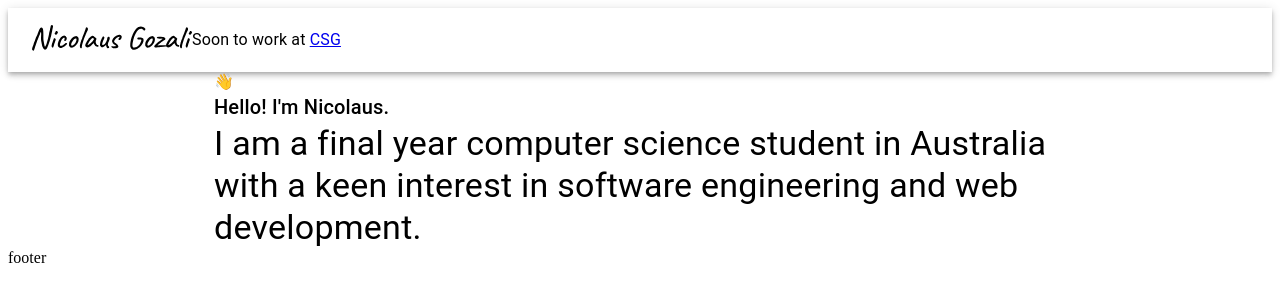
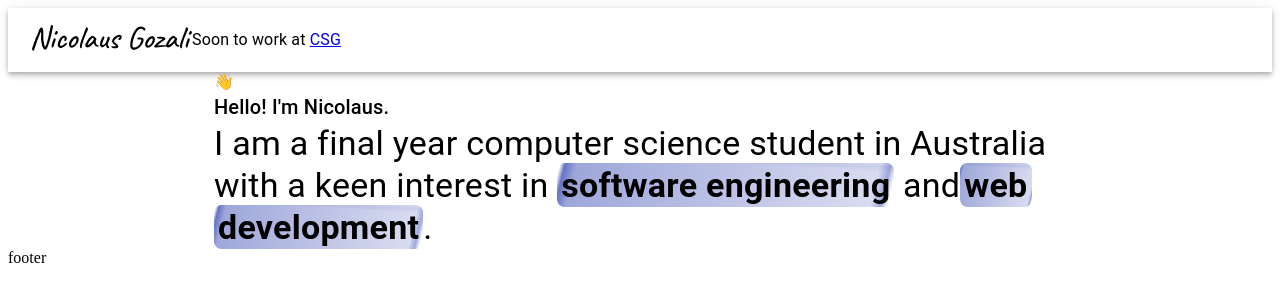
Before and after one commit to nicolauscg/personal-blog, a Next.js app: page / in a window 1280 px wide. Shown: the top 302 px of the page. Built offline with nearby package versions, Linux system fonts and the light colour scheme.

Commit message:
feat: add text highlight

```diff
--- /dev/null
+++ b/components/StyledMark.tsx
@@ -0,0 +1,35 @@
+import { alpha, styled } from "@mui/material/styles";
+import { ReactNode } from "react";
+
+interface HighlightProps {
+  children: ReactNode;
+  colorHex: string;
+}
+
+const StyledMark = styled("mark")<HighlightProps>(({ colorHex }) => {
+  return {
+    fontWeight: "bolder",
+    background: `
+    linear-gradient(
+      104deg,
+      ${alpha(colorHex, 0)} 0.9%,
+      ${alpha(colorHex, 0.8)} 2.4%,
+      ${alpha(colorHex, 0.5)} 5.8%,
+      ${alpha(colorHex, 0.2)} 93%,
+      ${alpha(colorHex, 0.5)} 96%,
+      ${alpha(colorHex, 0)} 98%
+    ),
+    linear-gradient(
+      183deg,
+      ${alpha(colorHex, 0)} 0%,
+      ${alpha(colorHex, 0.1)} 7.9%,
+      ${alpha(colorHex, 0)} 15%
+    )`,
+    padding: "0.1rem 0.25rem",
+    boxDecorationBreak: "clone",
+    margin: 0,
+    borderRadius: "7.5px",
+  };
+});
+
+export default StyledMark;
--- a/pages/index.tsx
+++ b/pages/index.tsx
@@ -4,6 +4,7 @@ import Link from "next/link";
 import { AppBar, Container, Toolbar, Typography } from "@mui/material";
 import NameIcon from "../components/NameIcon";
 import Emoji from "../components/Emoji";
+import StyledMark from "../components/StyledMark";
 
 const Home: NextPage = () => {
   return (
@@ -45,11 +46,17 @@ const Home: NextPage = () => {
               <Emoji label="hand wave" symbol="👋" />
             </div>
             <Typography variant="h6" component="h2" className="font-thin">
-              Hello! I&apos;m Nicolaus.
+              <span className="realistic-marker-highlight">Hello!</span>{" "}
+              I&apos;m Nicolaus.
             </Typography>
             <Typography variant="h4" component="h1" className="font-thin">
               I am a final year computer science student in Australia with a
-              keen interest in software engineering and web development.
+              keen interest in {/* TODO use theme */}
+              <StyledMark colorHex="#3f50b5">
+                software engineering
+              </StyledMark>{" "}
+              and
+              <StyledMark colorHex="#3f50b5">web development</StyledMark>.
             </Typography>
           </div>
         </Container>
```
Also changed, not shown: components/NameIcon.tsx (+4 -4 lines).
